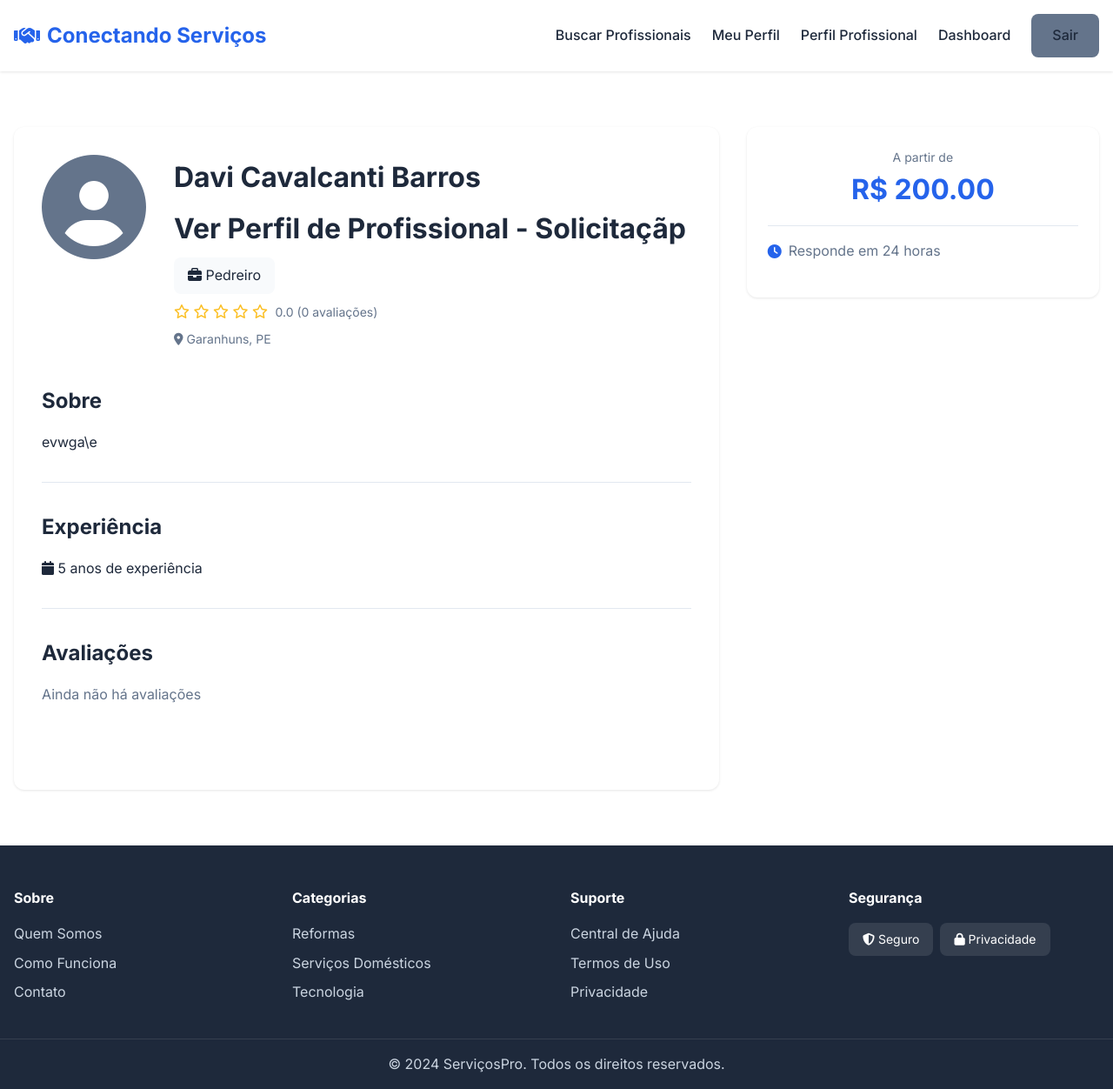
After one commit to davi814/projeto-pi-definitivo, a Flask app: page /profissional_solicitar in a window 1280 px wide. The commit adds this page. Shown: the whole page at 87% size. Run offline with Flask 3, Linux system fonts and the light colour scheme; a user stored in the database is signed in.

Commit message:
12 commit

```diff
--- a/app.py
+++ b/app.py
@@ -316,6 +316,19 @@ def perfil():
     prof = Professional.query.filter_by(user_id=user.id).first()
     return render_template("perfil.html", user=user, prof=prof)
 
+
+# --------------------------
+# solicitar profissional
+# --------------------------
+@app.route('/profissional_solicitar')
+@login_required
+def profissional_solicitar():
+    user = User.query.get_or_404(current_user.id)
+    prof = Professional.query.filter_by(user_id=user.id).first()
+    return render_template("professional_solicitar.html", user=user, professional=prof)
+
+
+
 # --------------------------
 # EXCLUIR PRÓPRIO USUÁRIO
 # --------------------------
--- a/templates/admin/base.html
+++ b/templates/admin/base.html
@@ -51,7 +51,7 @@
                             </li>
                             <li class="user-footer">
                                 <a href="#" class="btn btn-default btn-flat">Perfil</a>
-                                <a href="#" class="btn btn-default btn-flat float-end">Sair</a>
+                                <a href="{{url_for('index')}}" class="btn btn-default btn-flat float-end">Sair</a>
                             </li>
                         </ul>
                     </li>
--- a/templates/base.html
+++ b/templates/base.html
@@ -1,5 +1,6 @@
 <!DOCTYPE html>
 <html lang="pt-BR">
+
 <head>
     <meta charset="UTF-8">
     <meta name="viewport" content="width=device-width, initial-scale=1.0">
@@ -9,6 +10,13 @@
     <link rel="stylesheet" href="{{ url_for('static', filename='css/style.css') }}">
     {% block extra_css %}{% endblock %}
 </head>
+<style>
+    .btn-primary:hover {
+        color: white !important;
+        ;
+    }
+</style>
+
 <body>
     <nav class="navbar">
         <div class="container nav-container">
@@ -130,4 +138,5 @@
 
     {% block extra_js %}{% endblock %}
 </body>
+
 </html>
--- /dev/null
+++ b/templates/professional_solicitar.html
@@ -0,0 +1,120 @@
+{% extends "base.html" %}
+
+{% block title %}{{ professional.user.name }} - ServiçosPro{% endblock %}
+
+{% block content %}
+<section class="section">
+    <div class="container">
+        <div class="profile-layout">
+            <div class="profile-main">
+                <div class="profile-header">
+                    <div class="prof-photo-large">
+                        <i class="fas fa-user-circle"></i>
+                    </div>
+                    <div class="profile-info">
+                        <h1>{{ professional.user.name }}</h1>
+                        <h1>
+                            Ver Perfil de Profissional - Solicitaçãp
+                        </h1>
+                        <p class="category-badge"><i class="fas fa-briefcase"></i> {{ professional.category.name }}</p>
+
+                        <div class="rating">
+                            {% for i in range(5) %}
+                            {% if i < professional.average_rating %} <i class="fas fa-star"></i>
+                                {% else %}
+                                <i class="far fa-star"></i>
+                                {% endif %}
+                                {% endfor %}
+                                <span>{{ "%.1f"|format(professional.average_rating) }} ({{ professional.review_count }}
+                                    avaliações)</span>
+                        </div>
+
+                        <p class="location"><i class="fas fa-map-marker-alt"></i> {{ professional.user.city }}, {{
+                            professional.user.state }}</p>
+
+                        {% if professional.verified %}
+                        <span class="badge-verified"><i class="fas fa-check-circle"></i> CPF Verificado</span>
+                        {% endif %}
+                    </div>
+                </div>
+
+                {% if professional.bio %}
+                <div class="profile-section">
+                    <h2>Sobre</h2>
+                    <p>{{ professional.bio }}</p>
+                </div>
+                {% endif %}
+
+                {% if professional.experience_years %}
+                <div class="profile-section">
+                    <h2>Experiência</h2>
+                    <p><i class="fas fa-calendar"></i> {{ professional.experience_years }} anos de experiência</p>
+                </div>
+                {% endif %}
+
+                <div class="profile-section">
+                    <h2>Avaliações</h2>
+                    {% if reviews %}
+                    <div class="reviews-list">
+                        {% for review in reviews %}
+                        <div class="review-card">
+                            <div class="review-header">
+                                <strong>{{ review.client.name }}</strong>
+                                <div class="rating">
+                                    {% for i in range(5) %}
+                                    {% if i < review.rating %} <i class="fas fa-star"></i>
+                                        {% else %}
+                                        <i class="far fa-star"></i>
+                                        {% endif %}
+                                        {% endfor %}
+                                </div>
+                            </div>
+                            {% if review.comment %}
+                            <p>{{ review.comment }}</p>
+                            {% endif %}
+                            <small class="text-muted">{{ review.created_at.strftime('%d/%m/%Y') }}</small>
+                        </div>
+                        {% endfor %}
+                    </div>
+                    {% else %}
+                    <p class="text-muted">Ainda não há avaliações</p>
+                    {% endif %}
+                </div>
+            </div>
+
+            <div class="profile-sidebar">
+                <div class="sidebar-card">
+                    {% if professional.starting_price %}
+                    <div class="price-box">
+                        <p class="price-label">A partir de</p>
+                        <p class="price-value">R$ {{ "%.2f"|format(professional.starting_price) }}</p>
+                    </div>
+                    {% endif %}
+
+                    {% if professional.response_time %}
+                    <div class="info-item">
+                        <i class="fas fa-clock"></i>
+                        <span>Responde em {{ professional.response_time }}</span>
+                    </div>
+                    {% endif %}
+
+                    {% if current_user.is_authenticated and current_user.user_type == 'client' %}
+                    <a href="{{ url_for('request_service', professional_id=professional.id) }}"
+                        class="btn-primary btn-block">
+                        <i class="fas fa-paper-plane"></i> Solicitar Orçamento
+                    </a>
+                    <a href="{{ url_for('review_professional', professional_id=professional.id) }}"
+                        class="btn-secondary btn-block">
+                        <i class="fas fa-star"></i> Avaliar
+                    </a>
+                    {% elif not current_user.is_authenticated %}
+                    <a href="{{ url_for('login') }}" class="btn-primary btn-block">
+                        Entrar para Solicitar
+                    </a>
+                    {% endif %}
+                </div>
+            </div>
+        </div>
+    </div>
+</section>
+{% endblock %}
```
Also changed, not shown: templates/index.html (+4 -5 lines), instance/database.db. Lines whose indentation alone changed are shown as unchanged.
